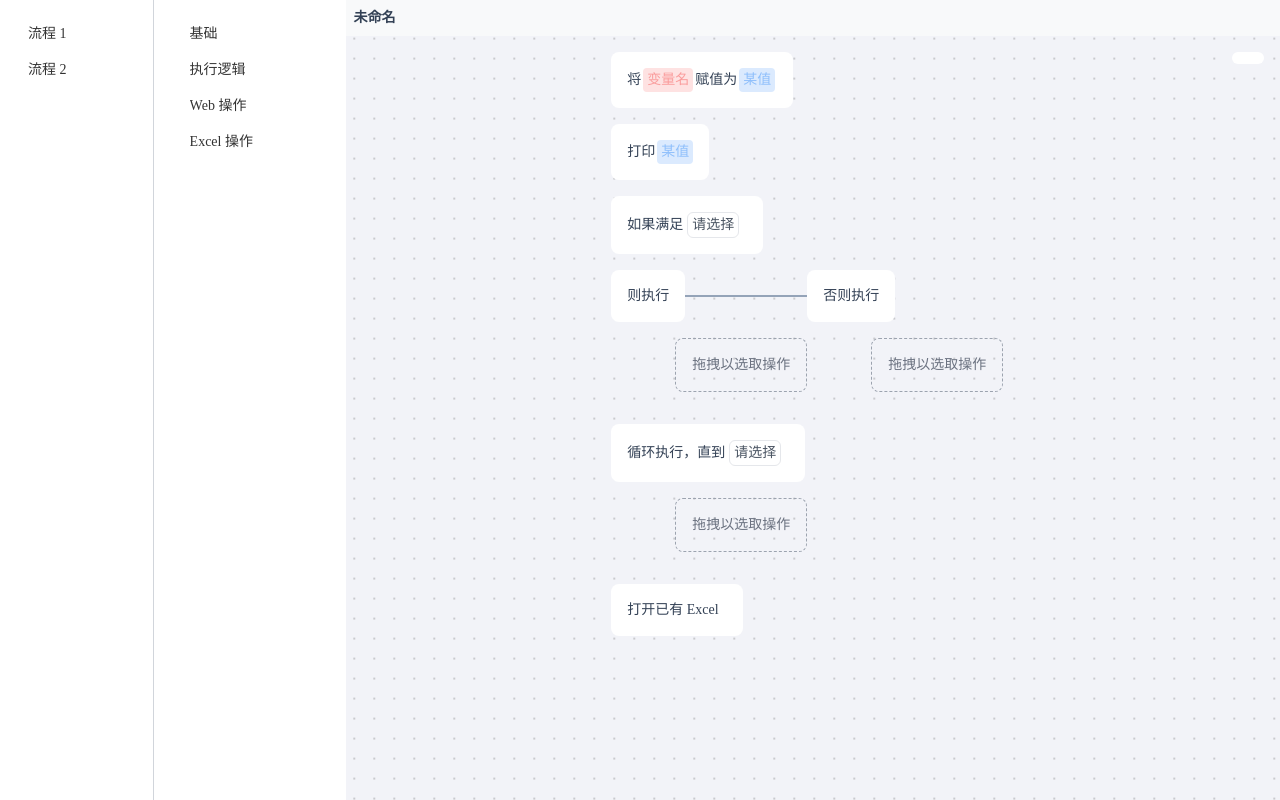
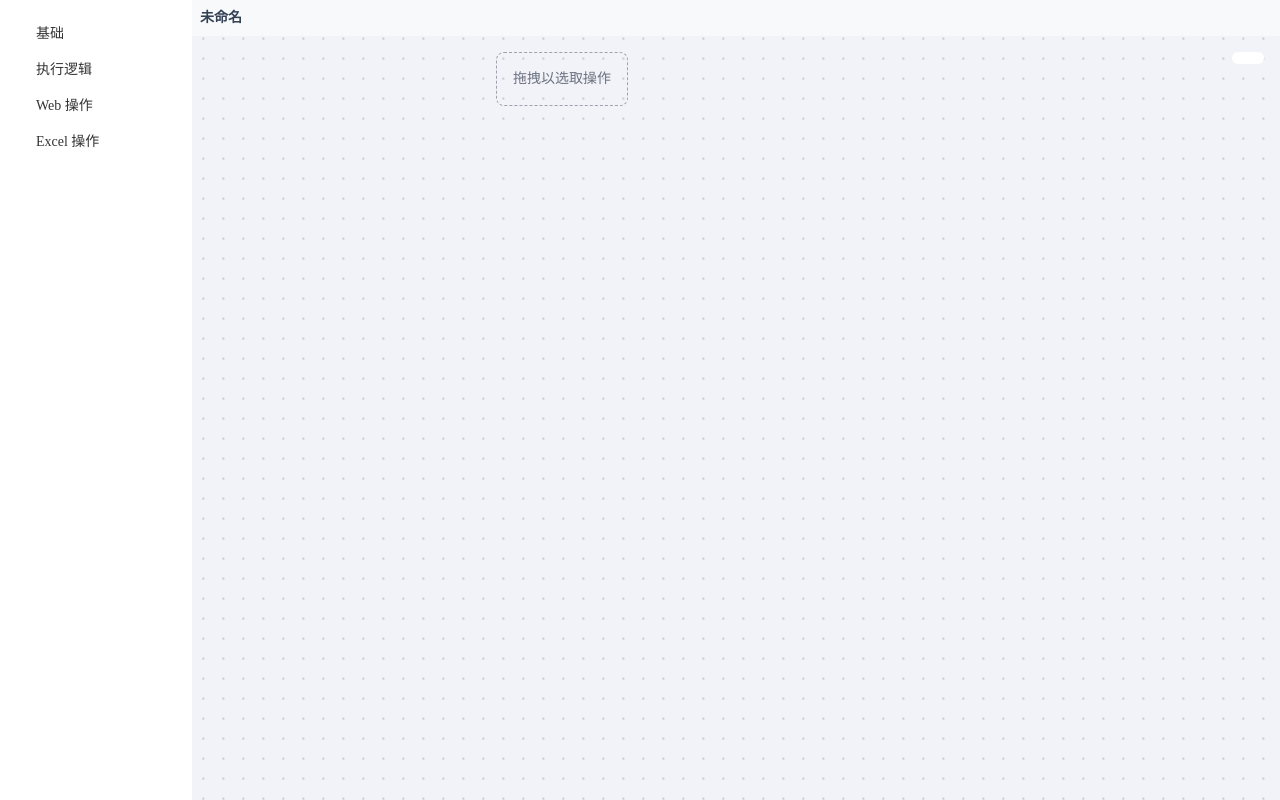
Before and after one commit to qiuying-rpa/client, a Vue app: page /#/designer in a window 1280 px wide. Built offline with nearby package versions, Linux system fonts and the light colour scheme.

Commit message:
feat: basicly runnable!

```diff
--- a/package.json
+++ b/package.json
@@ -19,6 +19,7 @@
     "@typescript-eslint/eslint-plugin": "^5.53.0",
     "@typescript-eslint/parser": "^5.53.0",
     "@vitejs/plugin-vue": "^4.0.0",
+    "animate.css": "^4.1.1",
     "eslint": "^8.0.1",
     "eslint-config-standard-with-typescript": "^34.0.0",
     "eslint-plugin-import": "^2.27.5",
--- a/src/components/ProcessDesigner.vue
+++ b/src/components/ProcessDesigner.vue
@@ -14,7 +14,7 @@
 
 <script setup lang="ts">
 import { ref } from 'vue'
-import { uuid } from '@/utils/common'
+// import { uuid } from '@/utils/common'
 import { useNotifierStore } from '@/store/app'
 
 const { pushNotification } = useNotifierStore()
@@ -25,67 +25,9 @@ interface Props {
   }
 }
 
-const props = defineProps<Props>()
+defineProps<Props>()
 
-const nodes = ref<ProcessNode[]>([
-  {
-    id: uuid(),
-    is: 'set-variable',
-    modelValue: {}
-  },
-  {
-    id: uuid(),
-    is: 'print-log',
-    modelValue: {}
-  },
-  {
-    id: uuid(),
-    is: 'exec-conditional',
-    modelValue: {}
-  },
-  {
-    id: uuid(),
-    is: 'exec-circular',
-    modelValue: {}
-  },
-  {
-    id: uuid(),
-    is: 'sun-wukong',
-    title: '打开已有 Excel',
-    modelValue: [
-      {
-        label: 'Excel 文件路径',
-        argName: 'file_path',
-        value: '""'
-      },
-      {
-        label: 'Sheet 名称',
-        argName: 'sheet_name',
-        value: '"1"'
-      },
-      {
-        label: '密码',
-        argName: 'password',
-        value: 'None'
-      },
-      {
-        label: '是否可视化',
-        argName: 'visible',
-        value: 'True',
-        options: [
-          {
-            title: '是',
-            value: 'True'
-          },
-          {
-            title: '否',
-            value: 'False'
-          }
-        ]
-      }
-    ]
-  }
-])
+const nodes = ref<ProcessNode[]>([])
 
 // TODO lose many validation
 function genKwargs (modelValue: ProcessNode | ProcessNode[] | ObjectValue | CommonArgItem[] | CommonArgItem[][]): ObjectValue | ObjectValue[] | RunnableNode[] {
@@ -119,11 +61,19 @@ function run () {
       }
     ]
   }
-  console.log(destNodes)
+
+  fetch('/run', {
+    method: 'POST',
+    headers: {
+      'Content-Type': 'application/json'
+    },
+    body: JSON.stringify(destNodes)
+  }).then(() => {
+    pushNotification('Running..', 'success')
+  })
 }
 
 function save () {
-  console.log({ process: nodes.value, name: props.meta.title })
   pushNotification('Saved.', 'info')
 }
 </script>
--- a/src/components/app/QNotification.vue
+++ b/src/components/app/QNotification.vue
@@ -1,5 +1,7 @@
 <template>
-  <div class="px-2 py-1.5 rd-2 bg-white flex items-center shadow transition">
+  <Transition enter-active-class="animate__animated animate__fadeInDown animate__faster"
+    leave-active-class="animate__animated animate__fadeOutUp animate__faster">
+    <div class="px-2 py-1.5 rd-2 bg-white flex items-center shadow" v-if="visible">
       <i class="block mr-1" :class="{
         'c-green-500 i-mdi-check-circle': type === 'success',
         'c-blue-500 i-mdi-information': type === 'info',
@@ -8,10 +10,11 @@
       }"></i>
       <div class="c-gray-800 text-sm">{{ content }}</div>
     </div>
+  </Transition>
 </template>
 
 <script setup lang="ts">
-import { onMounted } from 'vue'
+import { onMounted, ref } from 'vue'
 import { useNotifierStore } from '@/store/app'
 
 interface Props {
@@ -22,9 +25,15 @@ interface Props {
 defineProps<Props>()
 const { shiftNotification } = useNotifierStore()
 
+const visible = ref(false)
+
 onMounted(() => {
+  visible.value = true
+  setTimeout(() => {
+    visible.value = false
     setTimeout(() => {
       shiftNotification()
     }, 2000)
+  }, 2000)
 })
 </script>
--- a/src/components/app/QSelect.vue
+++ b/src/components/app/QSelect.vue
@@ -4,7 +4,8 @@
     <template #activator="{ attrs }">
       <div v-bind="attrs"
         class="whitespace-nowrap cursor-pointer c-gray-600 b-1 b-solid b-gray-2 px-1 py-.5 rd-1.5 flex items-center select-none">
-        {{ getItemsArray().find(i => i.value === props.modelValue)?.title || props.placeholder }}
+        {{ getItemsArray().find(i => i.value === props.modelValue)?.title || props.modelValue ||
+          props.placeholder }}
         <i class="inline-block" :class="[dropdown ? 'i-mdi-chevron-up' : 'i-mdi-chevron-down']" />
       </div>
     </template>
--- a/src/components/base/DotForm.vue
+++ b/src/components/base/DotForm.vue
@@ -5,8 +5,7 @@
         <icon-button :icon="`${overlay ? 'i-mdi-circle-outline' : 'i-mdi-circle'} text-xs`" />
       </div>
     </slot>
-    <div
-      class="pa-3 bg-white shadow rd-2 z-1024 absolute top-50% translate-y--50% left-100% translate-x-5px"
+    <div class="pa-3 bg-white shadow rd-2 z-1024 absolute top-0 left-100% translate-x-5px"
       v-if="overlay">
       <slot></slot>
     </div>
--- a/src/components/exec/ExecSequential.vue
+++ b/src/components/exec/ExecSequential.vue
@@ -7,8 +7,8 @@
         <hint-node v-if="is === 'hint-node'" :class="{ 'mt-4': index > 0 }" />
         <component v-else :is="is.startsWith('exec') ? 'div' : 'node-shell'" :id="id"
           :class="{ 'mt-4': index > 0 }">
-          <component :modelValue="modelValue" :is="is" :title="title"
-            @update:modelValue="updateNodeModelValue(index, $event)"
+          <component :modelValue="modelValue" :is="customizedComponents.includes(is) ? is : 'sun-wukong'"
+            :title="title" @update:modelValue="updateNodeModelValue(index, $event)"
             :class="{ 'mt-4': index > 0 && is.startsWith('exec') }" @remove="removeNode(index)" />
         </component>
       </template>
@@ -58,14 +58,14 @@ function insertNode (targetIndex: number) {
     nodesNew.splice(targetIndex, 1, {
       id: uuid(),
       is: dragging.value,
-      modelValue: Object.entries(ComponentsModelMap).find(([key]) => key === dragging.value)![1].kwargs
+      modelValue: {}
     })
   } else {
     const matchedComponent = Object.entries(ComponentsModelMap).find(([key]) => key === dragging.value)
 
     nodesNew.splice(targetIndex, 1, {
       id: uuid(),
-      is: 'sun-wukong',
+      is: dragging.value,
       modelValue: matchedComponent![1].kwargs,
       title: matchedComponent![1].title
     })
--- a/src/main.ts
+++ b/src/main.ts
@@ -5,5 +5,6 @@ import Components from './components/'
 import Router from './router'
 import 'uno.css'
 import './style.css'
+import 'animate.css'
 
 createApp(App).use(createPinia()).use(Components).use(Router).mount('#app')
--- a/src/views/DesignerView.vue
+++ b/src/views/DesignerView.vue
@@ -1,9 +1,9 @@
 <template>
   <div class="flex w-100% overflow-hidden">
     <!-- task list -->
-    <div class="w-12% flex-col pa-4 box-border b-r-1 b-r-solid b-gray-3">
+    <!-- <div class="w-12% flex-col pa-4 box-border b-r-1 b-r-solid b-gray-3">
       <q-tree :items="tasks" v-model:open="tasksOpen" />
-    </div>
+    </div> -->
 
     <!-- nodes -->
     <div class="w-15% pa-4 box-border overflow-auto">
@@ -139,20 +139,20 @@ const nodes = reactive([
 //   }
 // ])
 
-const tasks = reactive([
-  {
-    title: '流程 1',
-    value: 'process-1',
-    icon: 'i-mdi-file-tree'
-  },
-  {
-    title: '流程 2',
-    value: 'process-2',
-    icon: 'i-mdi-file-tree'
-  }
-])
+// const tasks = reactive([
+//   {
+//     title: '流程 1',
+//     value: 'process-1',
+//     icon: 'i-mdi-file-tree'
+//   },
+//   {
+//     title: '流程 2',
+//     value: 'process-2',
+//     icon: 'i-mdi-file-tree'
+//   }
+// ])
 
-const tasksOpen = ref([])
+// const tasksOpen = ref([])
 const editingTitle = ref(false)
 const title = ref('未命名')
 const titleInputRef = ref<typeof PlainValue | null>(null)
--- a/vite.config.ts
+++ b/vite.config.ts
@@ -1,9 +1,9 @@
 import { defineConfig } from 'vite'
 import vue from '@vitejs/plugin-vue'
-import UnoCSS from 'unocss/vite';
+import UnoCSS from 'unocss/vite'
 import presetIcons from 'unocss/preset-icons'
 import { presetUno } from 'unocss'
-import { resolve } from 'path';
+import { resolve } from 'path'
 
 // https://vitejs.dev/config/
 export default defineConfig({
@@ -16,4 +16,5 @@ export default defineConfig({
       '@': resolve(__dirname, 'src'),
     },
   },
+  base: '/static'
 })
```
Also changed, not shown: 1 other file (tests, documents, lock files or other folders). Lines whose indentation alone changed are shown as unchanged.
